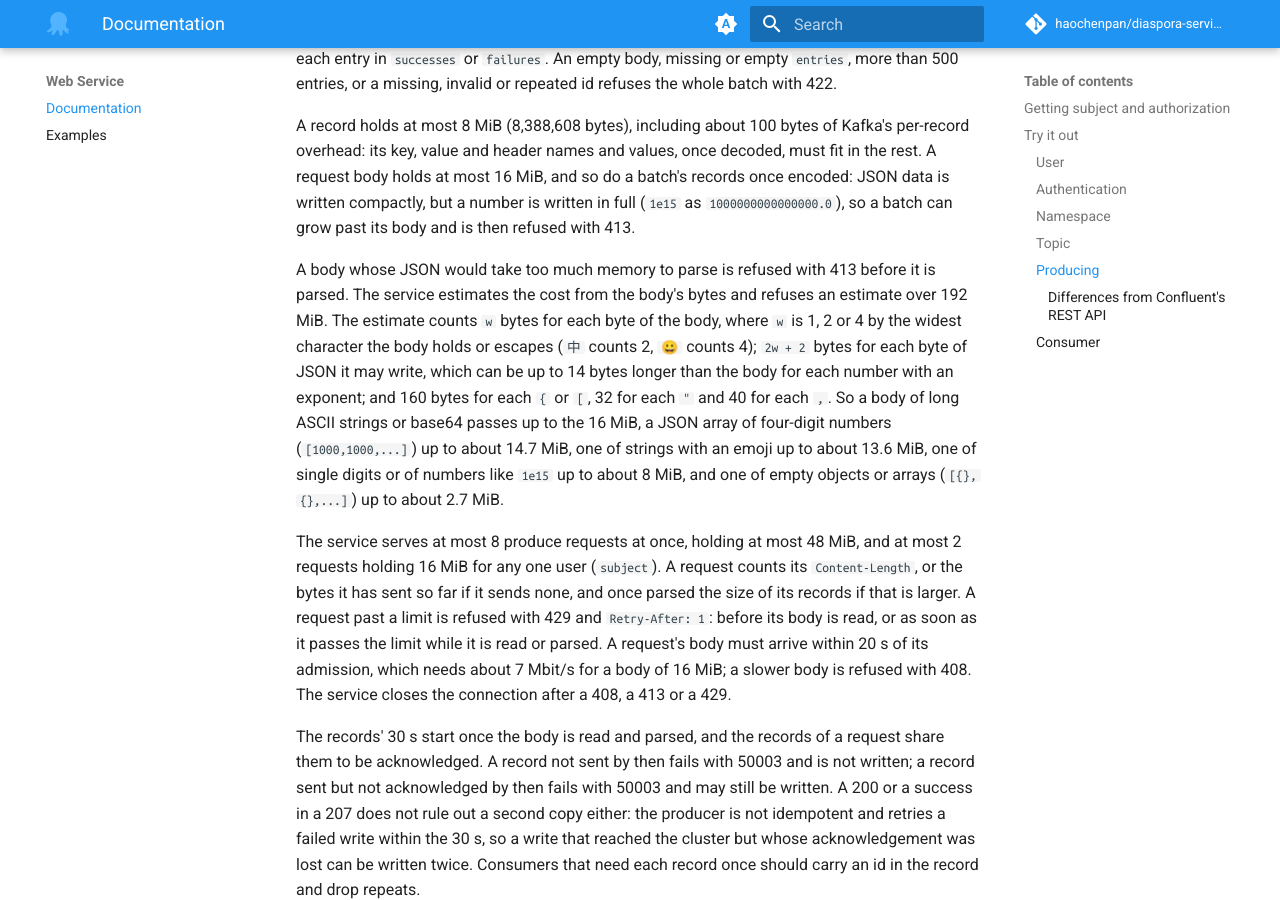
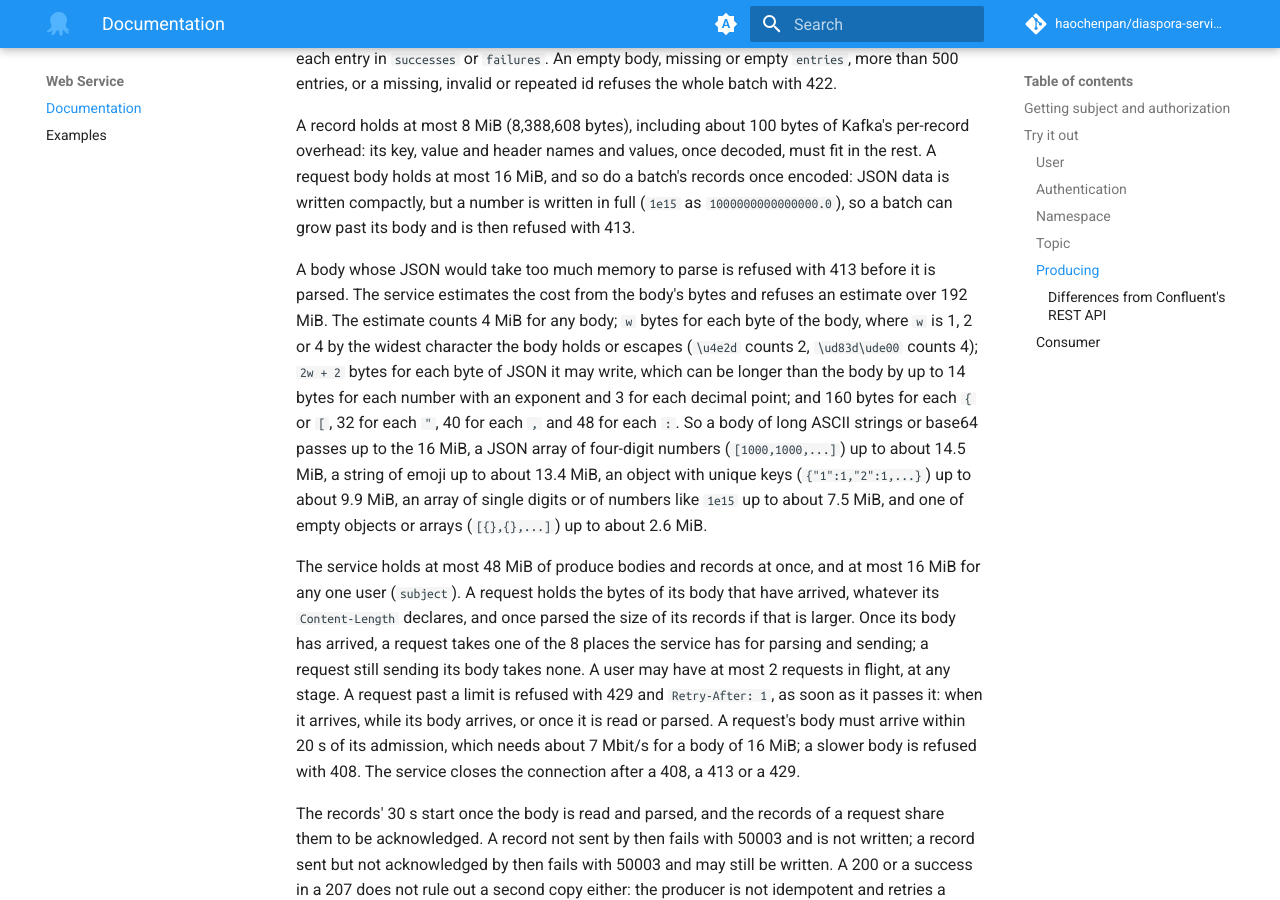
Before and after one commit to haochenpan/diaspora-service, an MkDocs documentation site: the page built from docs/web/api.md, in a window 1280 px wide and 900 px high, scrolled down 3753 px. Built offline with MkDocs 1.6.1 and Material for MkDocs 9.7.7, drawn with Linux system fonts in a browser that asks for light colours; comment, search, counter and statistics services are not loaded; the version menu is left out; some of the changed text lies outside the part shown.

Commit message:
Correct the produce docs' limits, parse cost and Confluent differences
Say that a request holds the bytes that have arrived rather than its
declared length, and takes a serving place once its body is read. Give
the parse cost's fixed and per-key terms, the growth of a decimal point,
and the largest bodies they admit. In the differences from Confluent,
say which 422 replies carry the code in error_code there too, how
Confluent answers a partition past the count, and that 40801 is the
code it already uses for a 408.

Co-Authored-By: Claude Opus 5.5 <noreply@anthropic.com>

```diff
--- a/docs/web/api.md
+++ b/docs/web/api.md
@@ -146,9 +146,9 @@ The single-record route takes exactly one record: an empty body is refused with
 
 A record holds at most 8 MiB (8,388,608 bytes), including about 100 bytes of Kafka's per-record overhead: its key, value and header names and values, once decoded, must fit in the rest. A request body holds at most 16 MiB, and so do a batch's records once encoded: JSON data is written compactly, but a number is written in full (`1e15` as `1000000000000000.0`), so a batch can grow past its body and is then refused with 413.
 
-A body whose JSON would take too much memory to parse is refused with 413 before it is parsed. The service estimates the cost from the body's bytes and refuses an estimate over 192 MiB. The estimate counts `w` bytes for each byte of the body, where `w` is 1, 2 or 4 by the widest character the body holds or escapes (`中` counts 2, `😀` counts 4); `2w + 2` bytes for each byte of JSON it may write, which can be up to 14 bytes longer than the body for each number with an exponent; and 160 bytes for each `{` or `[`, 32 for each `"` and 40 for each `,`. So a body of long ASCII strings or base64 passes up to the 16 MiB, a JSON array of four-digit numbers (`[1000,1000,...]`) up to about 14.7 MiB, one of strings with an emoji up to about 13.6 MiB, one of single digits or of numbers like `1e15` up to about 8 MiB, and one of empty objects or arrays (`[{},{},...]`) up to about 2.7 MiB.
+A body whose JSON would take too much memory to parse is refused with 413 before it is parsed. The service estimates the cost from the body's bytes and refuses an estimate over 192 MiB. The estimate counts 4 MiB for any body; `w` bytes for each byte of the body, where `w` is 1, 2 or 4 by the widest character the body holds or escapes (`\u4e2d` counts 2, `\ud83d\ude00` counts 4); `2w + 2` bytes for each byte of JSON it may write, which can be longer than the body by up to 14 bytes for each number with an exponent and 3 for each decimal point; and 160 bytes for each `{` or `[`, 32 for each `"`, 40 for each `,` and 48 for each `:`. So a body of long ASCII strings or base64 passes up to the 16 MiB, a JSON array of four-digit numbers (`[1000,1000,...]`) up to about 14.5 MiB, a string of emoji up to about 13.4 MiB, an object with unique keys (`{"1":1,"2":1,...}`) up to about 9.9 MiB, an array of single digits or of numbers like `1e15` up to about 7.5 MiB, and one of empty objects or arrays (`[{},{},...]`) up to about 2.6 MiB.
 
-The service serves at most 8 produce requests at once, holding at most 48 MiB, and at most 2 requests holding 16 MiB for any one user (`subject`). A request counts its `Content-Length`, or the bytes it has sent so far if it sends none, and once parsed the size of its records if that is larger. A request past a limit is refused with 429 and `Retry-After: 1`: before its body is read, or as soon as it passes the limit while it is read or parsed. A request's body must arrive within 20 s of its admission, which needs about 7 Mbit/s for a body of 16 MiB; a slower body is refused with 408. The service closes the connection after a 408, a 413 or a 429.
+The service holds at most 48 MiB of produce bodies and records at once, and at most 16 MiB for any one user (`subject`). A request holds the bytes of its body that have arrived, whatever its `Content-Length` declares, and once parsed the size of its records if that is larger. Once its body has arrived, a request takes one of the 8 places the service has for parsing and sending; a request still sending its body takes none. A user may have at most 2 requests in flight, at any stage. A request past a limit is refused with 429 and `Retry-After: 1`, as soon as it passes it: when it arrives, while its body arrives, or once it is read or parsed. A request's body must arrive within 20 s of its admission, which needs about 7 Mbit/s for a body of 16 MiB; a slower body is refused with 408. The service closes the connection after a 408, a 413 or a 429.
 
 The records' 30 s start once the body is read and parsed, and the records of a request share them to be acknowledged. A record not sent by then fails with 50003 and is not written; a record sent but not acknowledged by then fails with 50003 and may still be written. A 200 or a success in a 207 does not rule out a second copy either: the producer is not idempotent and retries a failed write within the 30 s, so a write that reached the cluster but whose acknowledgement was lost can be written twice. Consumers that need each record once should carry an id in the record and drop repeats.
 
@@ -190,14 +190,14 @@ The routes follow Confluent's statuses and codes except where noted here.
 | Content type not JSON | 415, 41501 | 415, 415 | A five-digit code like the rest |
 | More than one JSON value in a single-record body | Refused | Read as a stream of records | One request is one record; several go to `records:batch` |
 | Schema fields with type `BINARY`, `JSON` or `STRING` | Refused, 422 | Ignored | Without a schema registry the fields cannot mean what the client asked |
-| 422 replies | `error_code` 42206 or 42208 | `error_code` 422, the code in the message | The code where a client looks for it |
+| Payload errors in a record (a schema type or field, no type) | 422, `error_code` 42206 | 422, `error_code` 422 and `Error: 42206 : ...` in the message | The code where a client looks for it; Confluent already puts 42206 in `error_code` for an empty body and 42208 for an invalid batch, as here |
 | Token check failed | The consumer routes' 401 | 401, 40101 | The same reply as the rest of Octopus |
-| `partition_id` above 0 | 404, 40402, checked before sending | Sent, refused by the broker | Every topic has one partition |
+| `partition_id` above 0 | 404, 40402, at once | Negative ids: 404, 40402. Ids past the partition count: the Kafka producer waits `max.block.ms`, then fails with "not present in metadata", which Confluent answers with 404, 40401 | Every topic has one partition, so the answer is known at once |
 | No key and no value | Refused, 400 | Sent | kafka-python cannot send it |
 | Null header value | Written empty | Written null | kafka-python cannot send a null header value |
 | Too many requests or bytes | 429, 42901 | 429, 429 for its own rate limit | Confluent's code for a quota, which this is |
 | Topic missing from the cluster | 404, 40401 after 2 s | 404, 40401 after `max.block.ms` (60 s by default) | Same reply, sooner |
-| Body slower than 20 s | 408, 40801 | No limit of its own | A stalled upload would hold its admission |
+| Body slower than 20 s | 408, 40801 | No limit of its own; Confluent sends 408, 40801 for a serialization error | A stalled upload would hold its share; the code is Confluent's for a 408 |
 | Parse cost, records over 16 MiB | 413 with 41303, 41304 | No such limits | They bound the service's memory |
 
 ### Consumer
```
